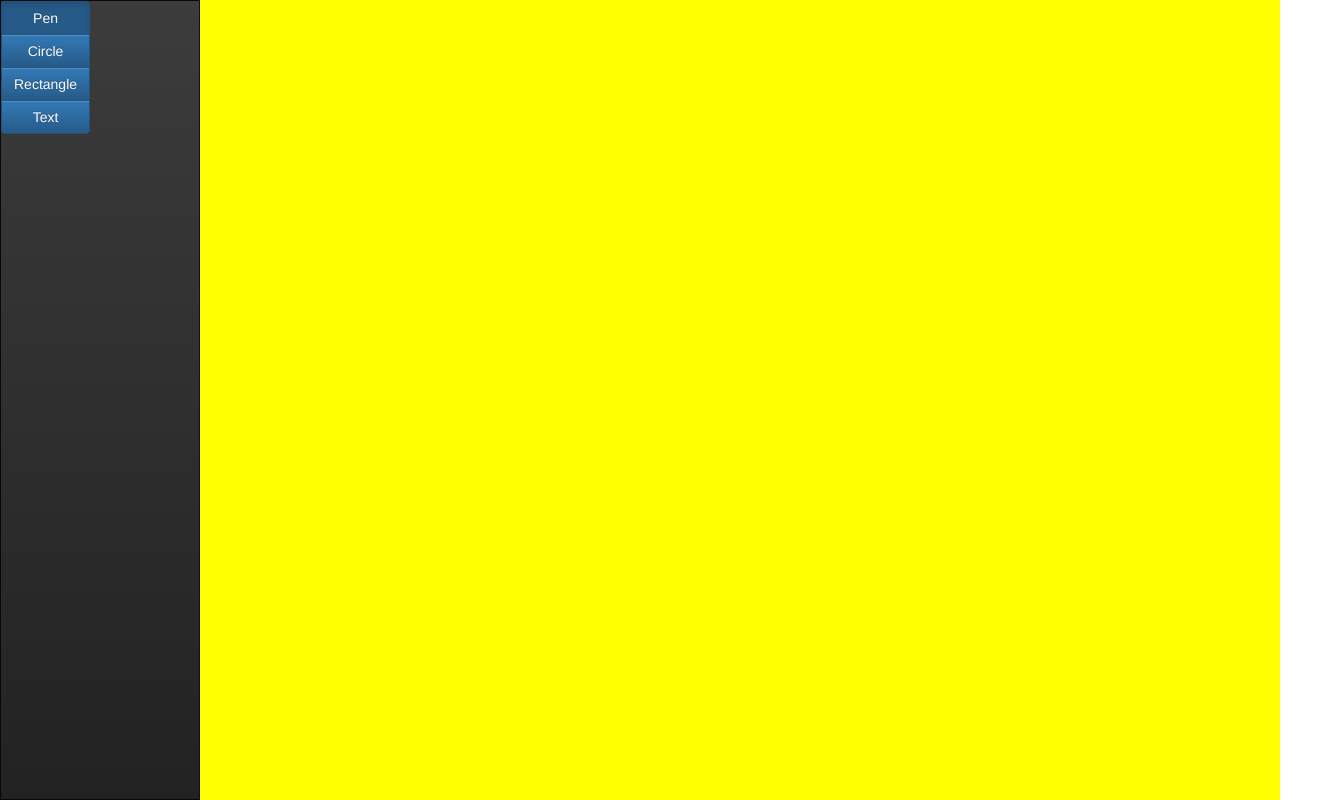
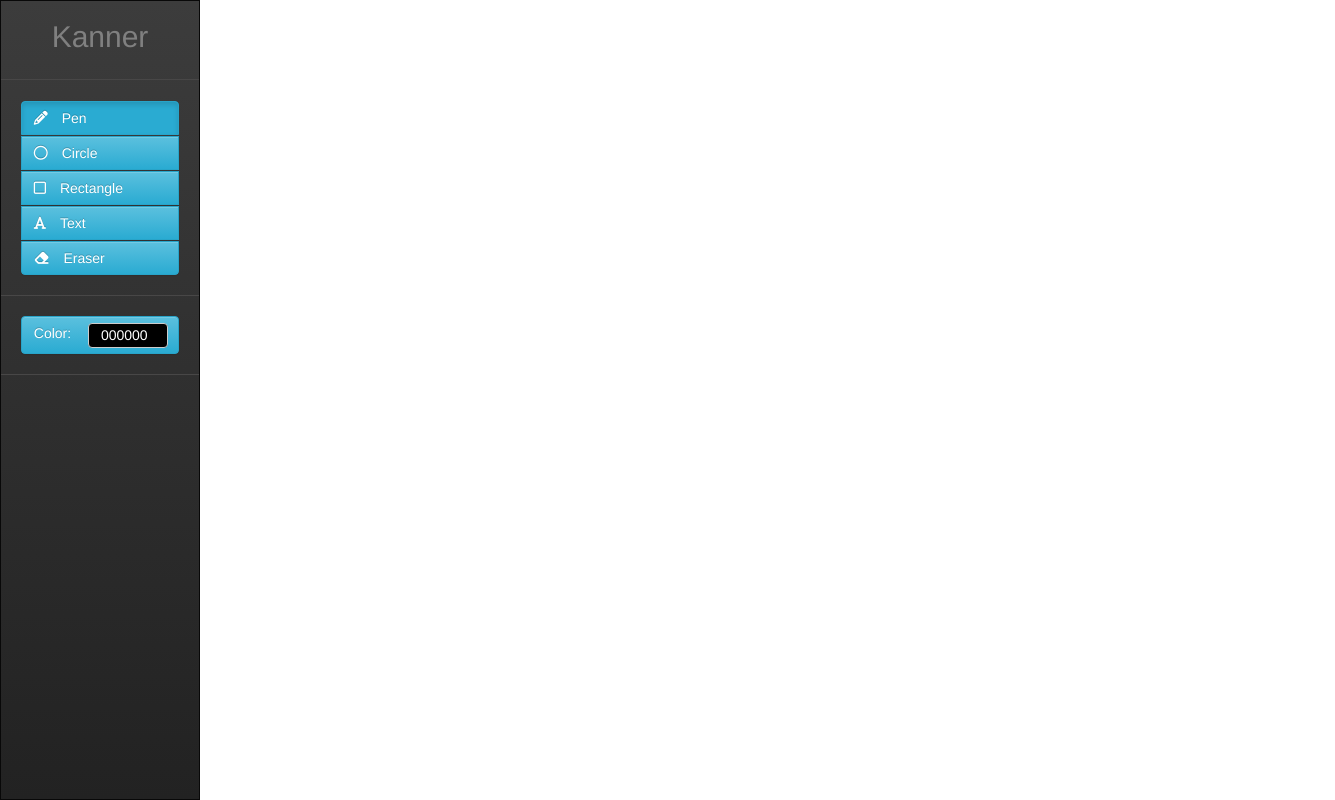
Before and after one commit to birkirbrynjarsson/wepo-whiteboard, a website: page app/index.html in a window 1280 px wide. Shown: the whole page, 1335 px wide, since content can reach past the window. Drawn offline with nearby package versions, Linux system fonts and the light colour scheme; files that its build step writes are made by us from their sources.

Commit message:
fixed ui

```diff
--- a/app/index.html
+++ b/app/index.html
@@ -8,11 +8,11 @@
         <!-- Bootstrap CSS + Optional Theme -->
         <link rel="stylesheet" href="https://maxcdn.bootstrapcdn.com/bootstrap/3.3.7/css/bootstrap.min.css" integrity="sha384-BVYiiSIFeK1dGmJRAkycuHAHRg32OmUcww7on3RYdg4Va+PmSTsz/K68vbdEjh4u" crossorigin="anonymous">
         <link rel="stylesheet" href="https://maxcdn.bootstrapcdn.com/bootstrap/3.3.7/css/bootstrap-theme.min.css" integrity="sha384-rHyoN1iRsVXV4nD0JutlnGaslCJuC7uwjduW9SVrLvRYooPp2bWYgmgJQIXwl/Sp" crossorigin="anonymous">
-
+        <link rel="stylesheet" href="css/font-awesome.min.css">
         <link href="css/style.css" rel="stylesheet">
     </head>
     <body>
-        <div class="navbar navbar-inverse navbar-fixed-left">
+        <div class="navbar navbar-inverse navbar-fixed-left" id="toolbar">
             <!--<a class="navbar-brand" href="#">Toolbar</a>
             <ul class="nav navbar-nav">
 
@@ -21,21 +21,38 @@
                 <li><a href="#">Link4</a></li>
                 <li><a href="#">Link5</a></li>
             </ul>-->
+            <p>Kanner</p>
+            <hr>
             <div class="btn-group-vertical" data-toggle="buttons" id="shape">
-                <label class="btn btn-primary active">
+                <label class="btn btn-info active">
+                    <span class="fa fa-pencil"></span>
                     <input type="radio" name="shape" id="pen" value="pen" autocomplete="off" checked> Pen
                 </label>
-                <label class="btn btn-primary">
+                <label class="btn btn-info">
+                    <span class="fa fa-circle-o"></span>
                     <input type="radio" name="shape" id="circle" value="circle" autocomplete="off"> Circle
                 </label>
-                <label class="btn btn-primary">
+                <label class="btn btn-info">
+                    <span class="fa fa-square-o"></span>
                     <input type="radio" name="shape" id="rectangle" value="rectangle" autocomplete="off"> Rectangle
                 </label>
-                <label class="btn btn-primary">
+                <label class="btn btn-info">
+                     <span class="fa fa-font"></span>
                     <input type="radio" name="shape" id="text" value="text" autocomplete="off"> Text
                 </label>
+                <label class="btn btn-info">
+                     <span class="fa fa-eraser"></span>
+                    <input type="radio" name="shape" id="eraser" value="text" autocomplete="off"> Eraser
+                </label>
             </div>
-
+           <hr>
+           <div id='colors' class='colorcontrol btn btn-info cointainer-fluid'>
+               <div class="row">
+                   <div class="col-md-4"><p>Color:</p></div>
+                   <div class="col-md-8"> <input class="form-control jscolor" id="colorPicker" value='000000'></div>
+               </div>
+           </div>
+           <hr>
         </div>
         <div class="container">
             <div class="row">
--- a/app/scss/style.scss
+++ b/app/scss/style.scss
@@ -3,18 +3,13 @@ body {
 }
 
 #myCanvas {
-   // border: 1px solid black;
     width: auto;
-    //height: 100%;
-    display: block;;
-   background: yellow;
-
+    display: block;
     //position: absolute; z-index: 1;
 }
 
 .container {
-    background: blue;
-    margin: 0;
+    /*margin: 0;*/
 }
 
 .navbar-fixed-left {
@@ -22,23 +17,52 @@ body {
   position: fixed;
   border-radius: 0;
   height: 100%;
+  text-align: center;
 }
 
-.navbar-fixed-left .navbar-nav > li {
-  float: none;  /* Cancel default li float: left */
-  width: 139px;
+#toolbar > p{
+    padding-top: 15px;
+    color: grey;
+    font-size: 30px;
+
 }
 
-.navbar-fixed-left + .container {
-  //padding-left: 160px;
+#toolbar > hr  {
+    margin-top: 20px;
+    border-color: #484747;
 }
 
-/* On using dropdown menu (To right shift popuped) */
-.navbar-fixed-left .navbar-nav > li > .dropdown-menu {
-  margin-top: -50px;
-  margin-left: 140px;
+#shape {
+    width: 80%;
 }
 
-#shapes {
-    margin: 10 10 10 10;
+#shape > label{
+    align-self: left;
+    text-align: left;
+    margin-top: 1px;
 }
+
+#shape > label > span {
+    margin-right: 10px;
+}
+
+.colorcontrol {
+    width: 80%;
+    text-align: left;
+    align-content: right;
+    height: 38px;
+}
+
+/*#colorP {
+    height:10px;
+    width: 80%;
+    text-align: right;
+    align-content: right;
+}*/
+
+#colorPicker {
+    width: 80px;
+    height: 25px;
+    margin: 0px 0px 0px 0px;
+
+}
```
